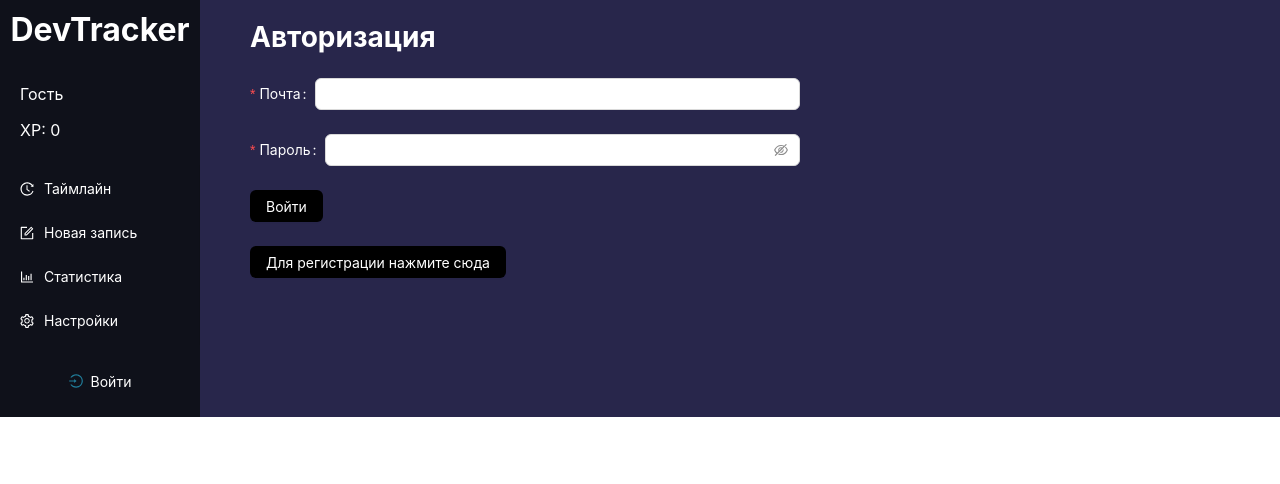
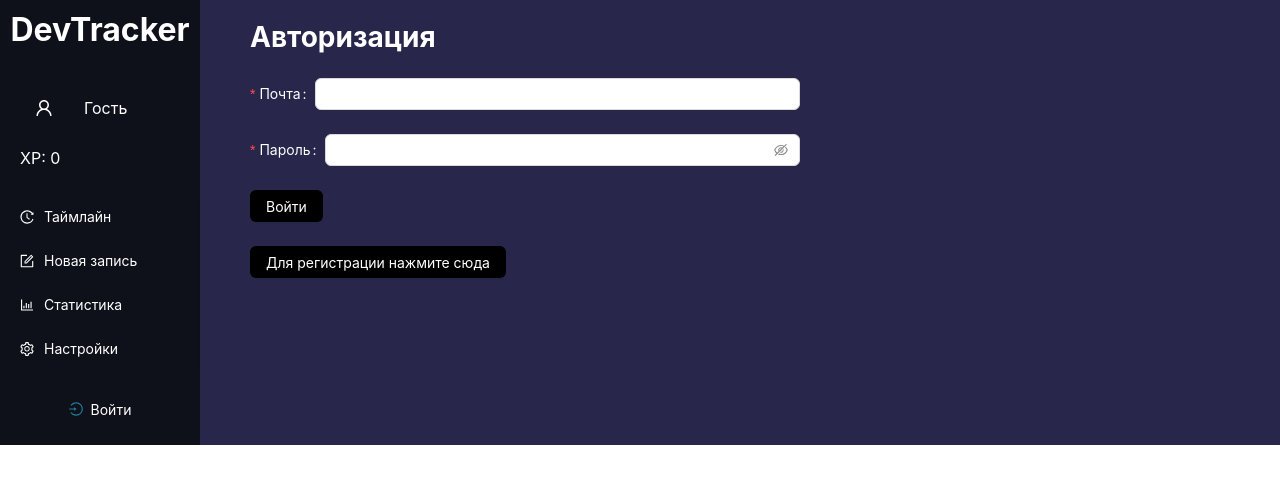
Before and after one commit to LizKa2091/dev-tracker, a React (Vite) app in the folder frontend/: page /auth in a window 1280 px wide. Shown: the top 484 px of the page. Built offline with nearby package versions, Linux system fonts and the light colour scheme.

Commit message:
feat(user profile): add displaying avatar

```diff
--- a/frontend/src/features/settings/ui/ProfileSettings.tsx
+++ b/frontend/src/features/settings/ui/ProfileSettings.tsx
@@ -3,9 +3,10 @@ import { useEffect, useState, type FC } from 'react';
 import { Controller, useForm } from 'react-hook-form';
 import { useUserData } from '../../user/model/useUserData';
 import { useUpdateUserData } from '../model/useUpdateUserData';
-import styles from './ProfileSettings.module.scss';
 import { useUpdateAvatar } from '../model/useUpdateAvatar';
 import { UploadOutlined, UserOutlined } from '@ant-design/icons';
+import { useQueryClient } from '@tanstack/react-query';
+import styles from './ProfileSettings.module.scss';
 
 interface IUserDataFormData {
    username: string;
@@ -25,6 +26,8 @@ const ProfileSettings: FC = () => {
    const { data: userData } = useUserData(token);
    const { mutate: updateUser, isPending: isUserPending, isSuccess: isUserSuccess, isError: isUserError } = useUpdateUserData(token);
    const { mutate: updateAvatar, isPending: isAvatarPending, isSuccess: isAvatarSuccess, isError: isAvatarError } = useUpdateAvatar(token);
+
+   const queryClient = useQueryClient();
 
    useEffect(() => {
       if (userData) {
@@ -57,6 +60,8 @@ const ProfileSettings: FC = () => {
 
             return res.profilePic;
          })
+
+         queryClient.invalidateQueries({ queryKey: ['userData', token]});
       }});
    };
 
--- a/frontend/src/features/user/model/useUserData.ts
+++ b/frontend/src/features/user/model/useUserData.ts
@@ -1,7 +1,7 @@
 import { useQuery } from "@tanstack/react-query";
 import type { IUserDataResponse } from "../userTypes";
 
-const getUserData = async (token: string) => {
+const getUserData = async (token: string): Promise<IUserDataResponse> => {
    const response = await fetch(`http://localhost:5001/me`, {
       method: 'GET',
       headers: {
--- a/frontend/src/features/user/ui/UserProfile.tsx
+++ b/frontend/src/features/user/ui/UserProfile.tsx
@@ -1,7 +1,8 @@
-import { Flex, Progress } from 'antd';
+import { Avatar, Flex, Progress } from 'antd';
 import { useEffect, useState, type FC } from 'react';
 import { useUserData } from '../model/useUserData';
 import { type IUserDataResponse } from '../userTypes';
+import { UserOutlined } from '@ant-design/icons';
 import styles from './UserProfile.module.scss';
 
 interface IUserProfileProps {
@@ -37,7 +38,10 @@ const UserProfile: FC<IUserProfileProps> = ({ isAuthed }) => {
 
    return (
       <Flex vertical gap='middle' className={styles.userInfoContainer}>
-         <p className={styles.nickname}>{isLoading ? 'Загрузка...' : data?.name || 'Гость' }</p>
+         <Flex align='center' gap='middle'>
+            <Avatar size={48} src={data?.profilePic ? data?.profilePic : <UserOutlined />} />
+            <p className={styles.nickname}>{isLoading ? 'Загрузка...' : data?.name || 'Гость' }</p>
+         </Flex>
          <Flex justify='space-between' vertical gap='small'>
             <p className={styles.xp}>XP: {isLoading ? 'Загрузка...' : data?.xp || 0 }</p>
             {data &&
```
